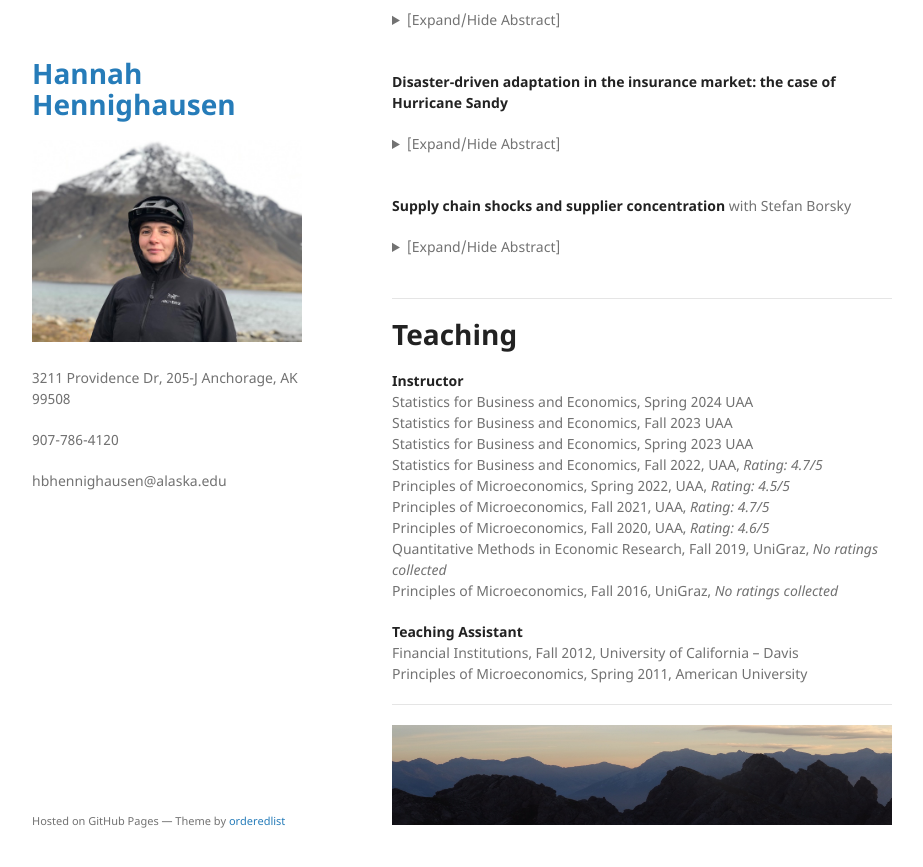
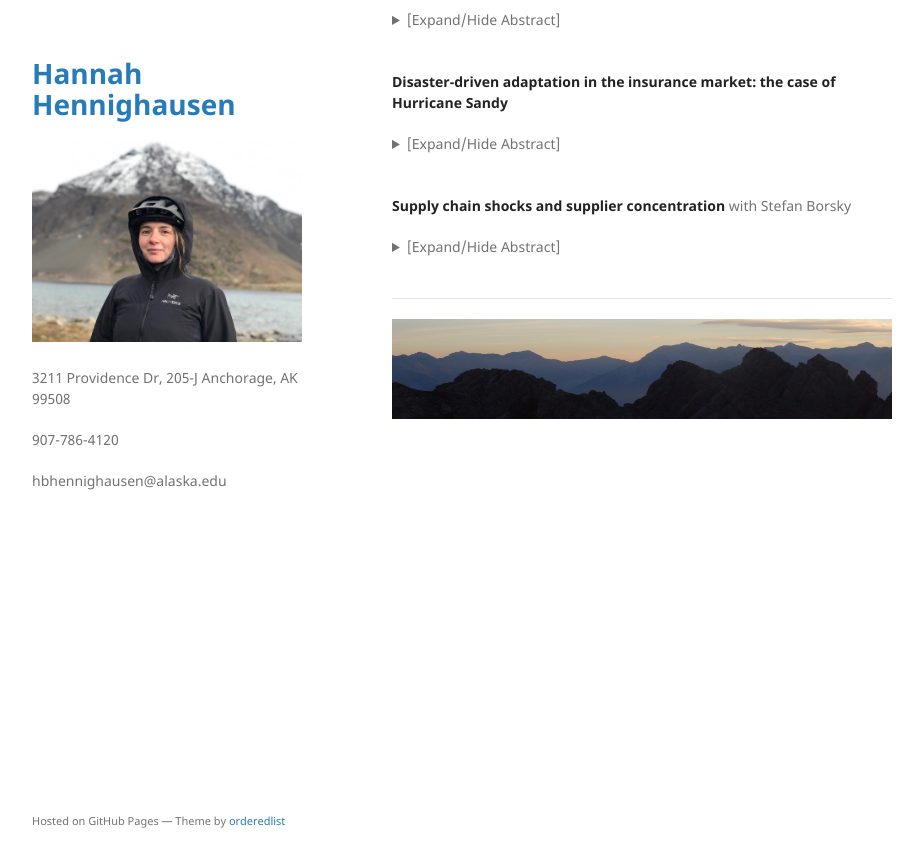
Before and after one commit to hannahhennighausen/hannahhennighausen.github.io, a Jekyll site: the page built from index.md, in a window 1280 px wide and 900 px high, scrolled down 1959 px. Shown: the top 867 px of the window, without its empty margins (178-1101 px from the left). Built offline with Jekyll 4.4.1, drawn with Linux system fonts in a browser that asks for light colours; the repository's description, which GitHub fills in, is left out.

Commit message:
Update index.md

```diff
--- a/index.md
+++ b/index.md
@@ -100,23 +100,4 @@ Globalization of production networks means that disasters have impacts far from
 
 * * *
 
-# Teaching
-
-**Instructor** <br />
-Statistics for Business and Economics, Spring 2024 UAA <br />
-Statistics for Business and Economics, Fall 2023 UAA <br />
-Statistics for Business and Economics, Spring 2023 UAA <br />
-Statistics for Business and Economics, Fall 2022, UAA, _Rating: 4.7/5_ <br />
-Principles of Microeconomics, Spring 2022, UAA, _Rating: 4.5/5_ <br />
-Principles of Microeconomics, Fall 2021, UAA, _Rating: 4.7/5_ <br />
-Principles of Microeconomics, Fall 2020, UAA, _Rating: 4.6/5_ <br />
-Quantitative Methods in Economic Research, Fall 2019, UniGraz, _No ratings collected_ <br />
-Principles of Microeconomics, Fall 2016, UniGraz, _No ratings collected_
-
-**Teaching Assistant** <br />
-Financial Institutions, Fall 2012, University of California – Davis <br />
-Principles of Microeconomics, Spring 2011, American University
-
-* * *
-
 <img src="/assets/img/mountains2.jpeg" alt="ReitherSpitze" />
```
